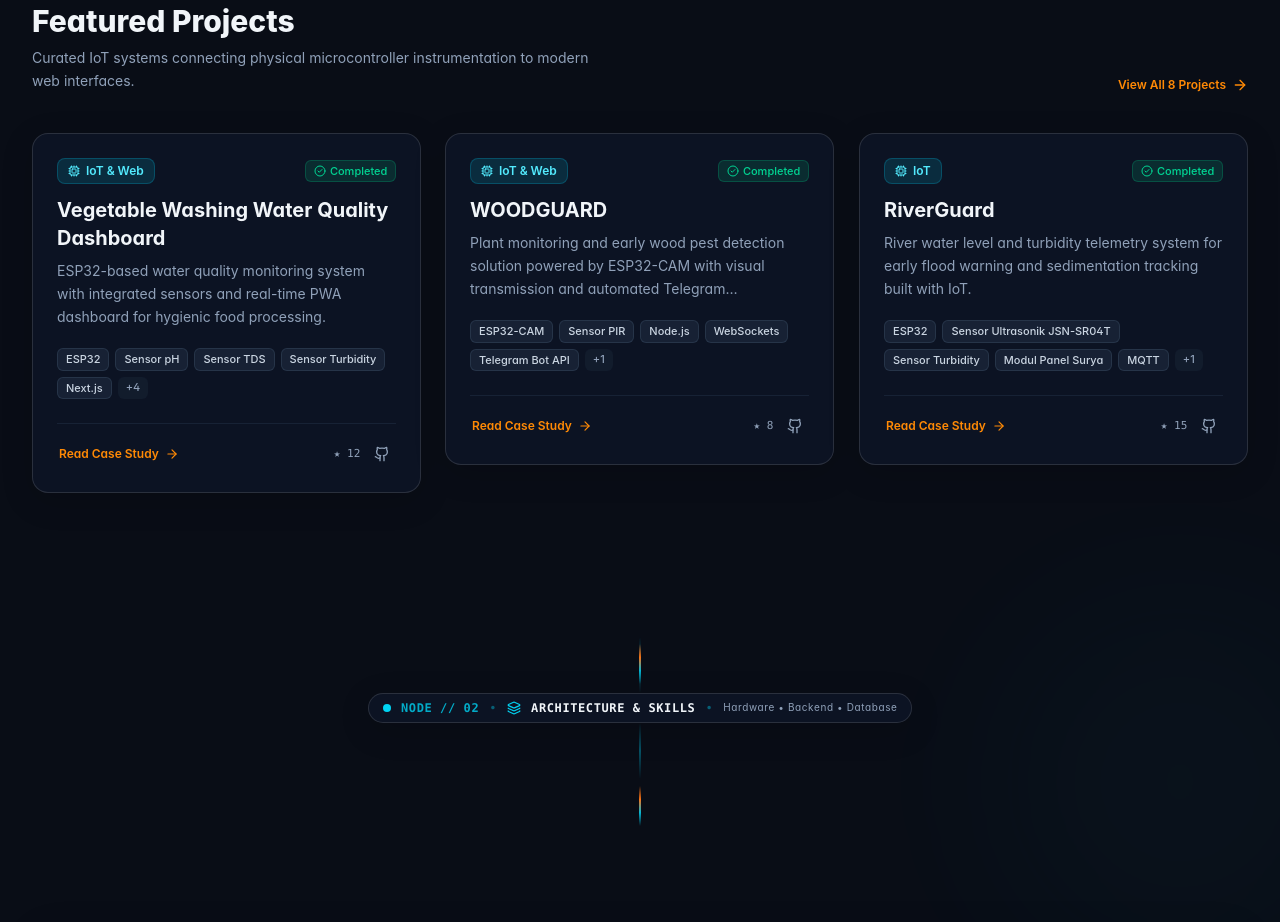
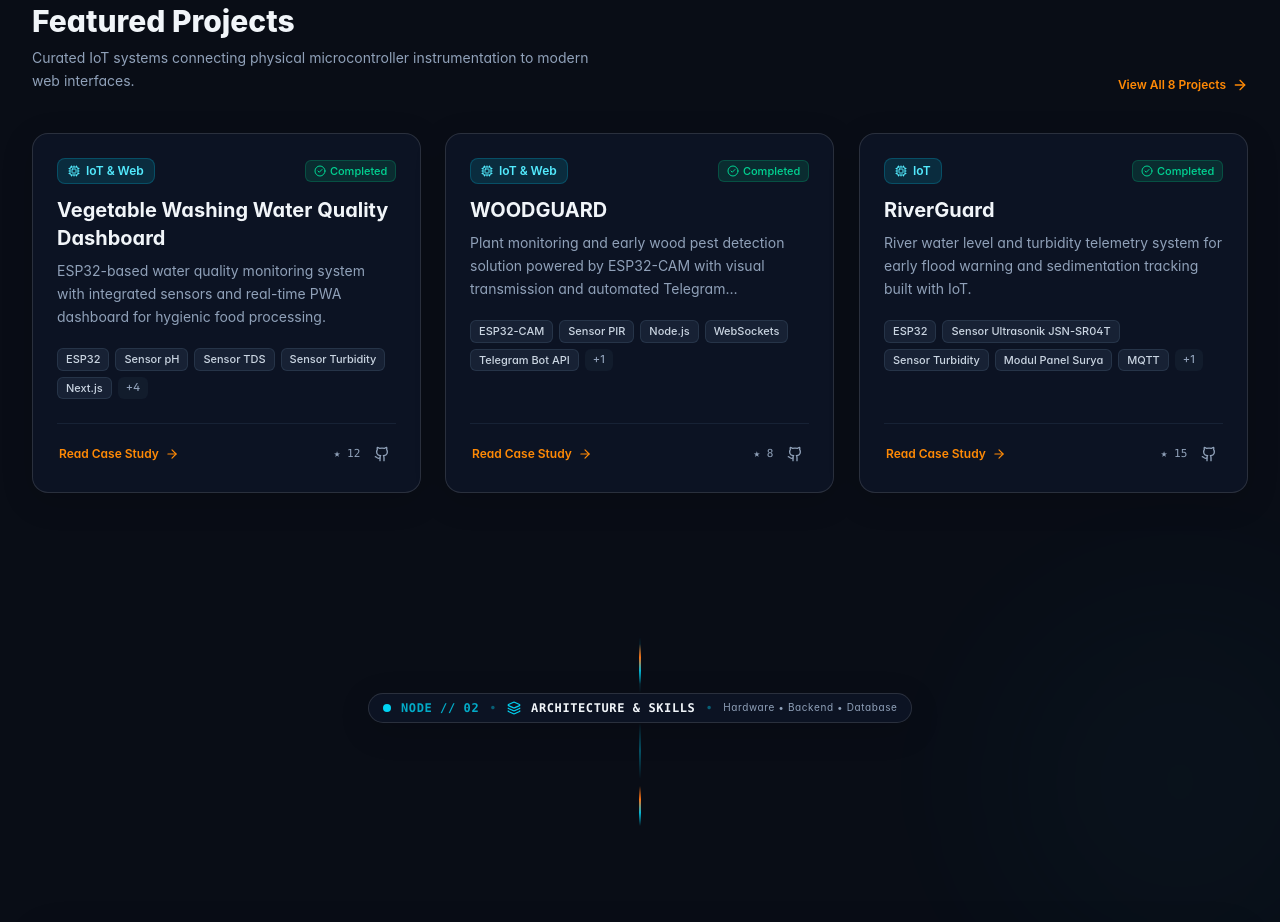
Before and after one commit to KingVolveyRAY/Portofolio_Rayhan, a Next.js app: page /en in a window 1280 px wide. Shown: the part 1100-2022 px from the top of the page. Built offline with nearby package versions, Linux system fonts and the light colour scheme.

Commit message:
auto: sinkronisasi perubahan (19/11/2026, 17.15.05)

```diff
--- a/src/components/ProjectCard.tsx
+++ b/src/components/ProjectCard.tsx
@@ -16,7 +16,10 @@ export function ProjectCard({ project, lang }: ProjectCardProps) {
   const snapshot = githubSnapshot[project.slug];
 
   return (
-    <article className="glass-panel rounded-2xl overflow-hidden p-6 flex flex-col justify-between transition-all duration-300 hover:-translate-y-1 hover:border-orange-500/50 hover:shadow-xl group">
+    <article className="h-full relative overflow-hidden glass-panel rounded-2xl p-6 flex flex-col justify-between transition-all duration-500 ease-out hover:-translate-y-1.5 hover:border-orange-500/50 hover:shadow-2xl hover:shadow-orange-500/10 group">
+      {/* Top Border Cyber Accent on Hover */}
+      <div className="absolute top-0 left-0 right-0 h-[2px] bg-gradient-to-r from-transparent via-orange-500/60 to-transparent opacity-0 group-hover:opacity-100 transition-opacity duration-500" />
+
       <div>
         {/* Top Header: Category & Status */}
         <div className="flex items-center justify-between gap-2 mb-3">
```
